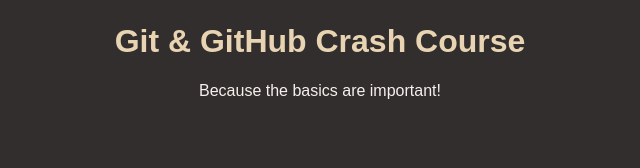
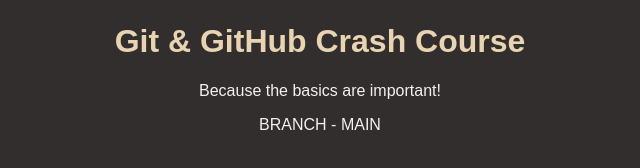
Before and after one commit to bikramjsb82/11git2024, a plain HTML site: page index.html in a window 1280 px wide. Shown: the part 146-314 px from the top of the page, without its empty margins (320-960 px from the left). Drawn offline with Linux system fonts and the light colour scheme.

Commit message:
Branch-Main

```diff
--- a/index.html
+++ b/index.html
@@ -11,5 +11,6 @@
     <img id="logo" src="logo.png" alt="A logo that contains the word 'Git'" />
     <h1>Git & GitHub Crash Course</h1>
     <p>Because the basics are important!</p>
+    <p>BRANCH - MAIN</p>
   </body>
 </html>
```
